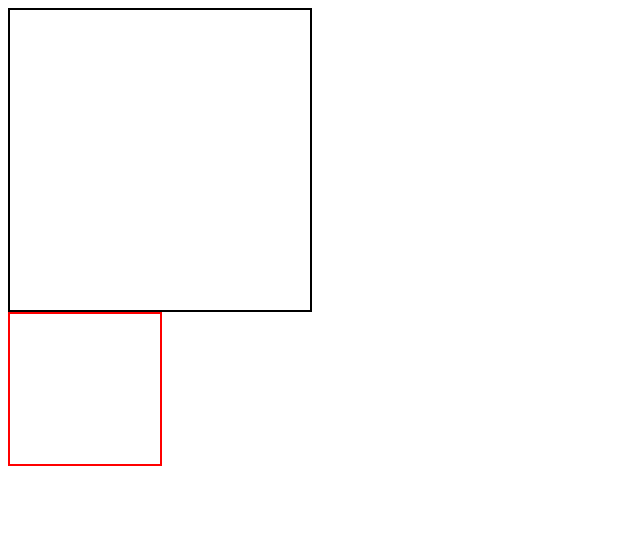
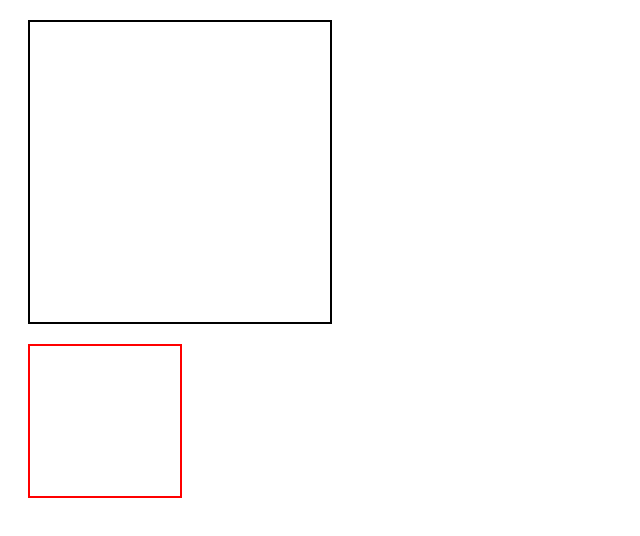
Before and after one commit to Alexey-Kleschov/angular-dnd, an Angular app: page / in a window 1280 px wide. Shown: the top 536 px of the page, without its empty margins (0-640 px from the left). Built offline with nearby package versions, Linux system fonts and the light colour scheme.

Commit message:
3 files modified

```diff
--- a/src/app/app.component.css
+++ b/src/app/app.component.css
@@ -8,3 +8,6 @@
   height: 150px;
   border: 2px solid red;
 }
+div{
+  margin: 20px;
+}
--- a/src/app/app.component.html
+++ b/src/app/app.component.html
@@ -1,2 +1,8 @@
-<div class="main"></div>
+<div class="main"
+  cdkDrop
+  (cdkDropDropped)="dropped($event)"
+  (cdkDropEntered)="entered($event)"
+  (cdkDropExited)="exited($event)"
+>
+</div>
 <div class="drag" cdkDrag></div>
--- a/src/app/app.component.ts
+++ b/src/app/app.component.ts
@@ -1,10 +1,22 @@
 import { Component } from '@angular/core';
+import { CdkDragDrop, moveItemInArray, transferArrayItem, CdkDragEnter, CdkDragExit, CdkDragStart, CdkDrag } from '@angular/cdk/drag-drop';
+
 
 @Component({
   selector: 'my-app',
   templateUrl: './app.component.html',
   styleUrls: [ './app.component.css' ]
 })
-export class AppComponent  {
-  name = 'Angular';
+export class AppComponent{
+  dropped(event: CdkDragDrop<string[]>) {
+    console.log('dropped');
+  }
+
+  entered(event: CdkDragEnter<string[]>) {
+    console.log('entered');
+  }
+
+  exited(event: CdkDragExit<string[]>) {
+    console.log('exited');
+  }
 }
```
